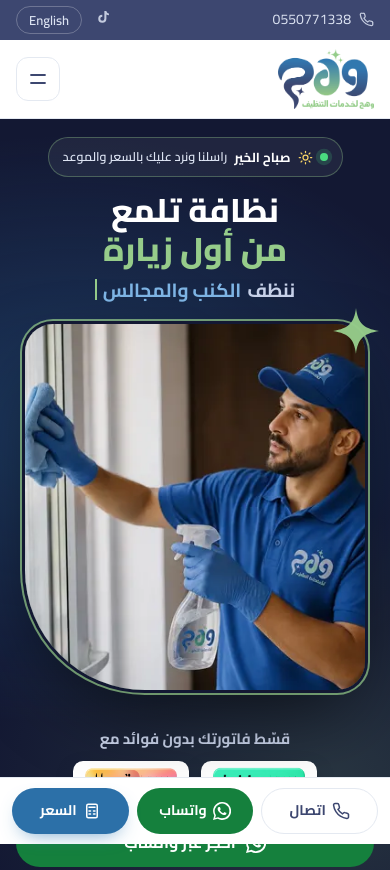
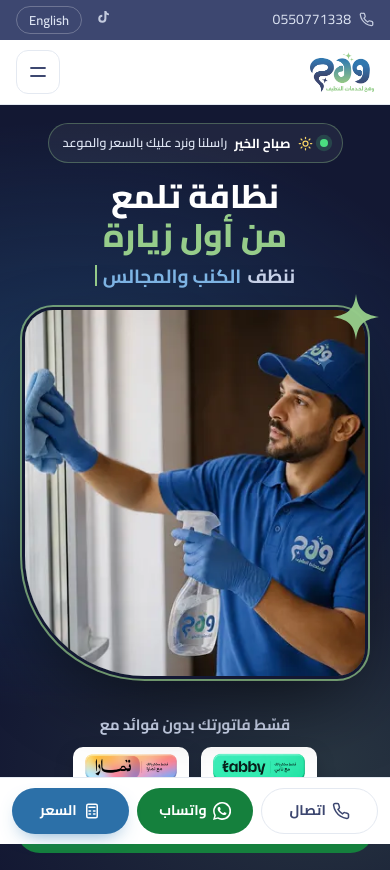
Before and after one commit to naqaacompanydev-design/wahaggggggggggg, a plain HTML site: page index.html in a window 390 px wide. Shown: the top 870 px of the page. Drawn offline with Linux system fonts and the light colour scheme.

Commit message:
Add files via upload

```diff
--- a/assets/site.css
+++ b/assets/site.css
@@ -273,8 +273,8 @@ html{scrollbar-color:#B8C6DA var(--surface)}
 @media (max-width:900px){
   body{font-size:16px;padding-bottom:72px}
   .topbar__hours,.topbar__mail{display:none!important}
-  .nav__bar{height:78px}
-  .nav__logo img{height:60px}
+  .nav__bar{height:64px}
+  .nav__logo img{height:40px}
   .nav__actions .btn{display:none}
   .hero{min-height:0;padding-block:28px 40px}
   .hero__grid{grid-template-columns:1fr;gap:28px}
```
